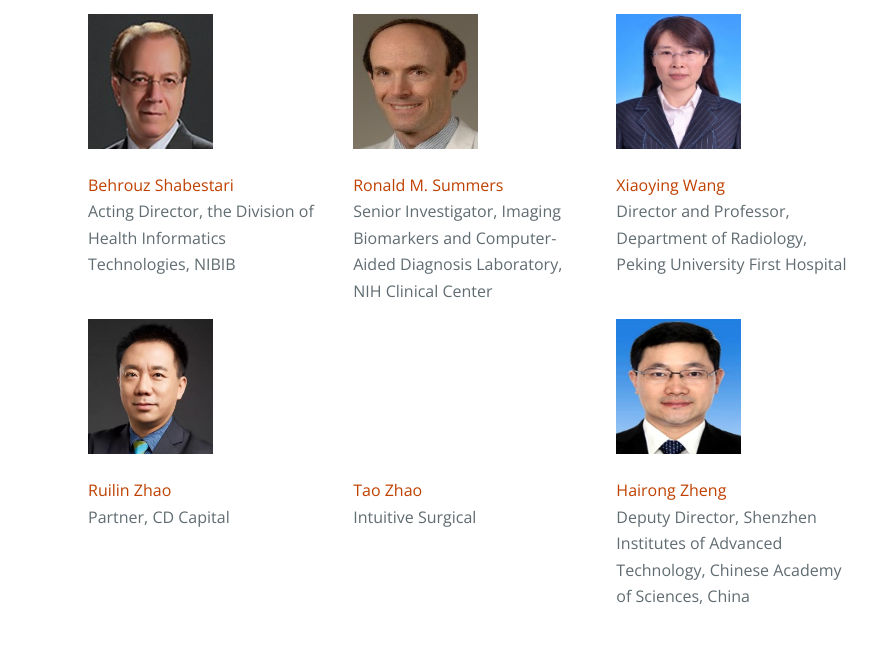
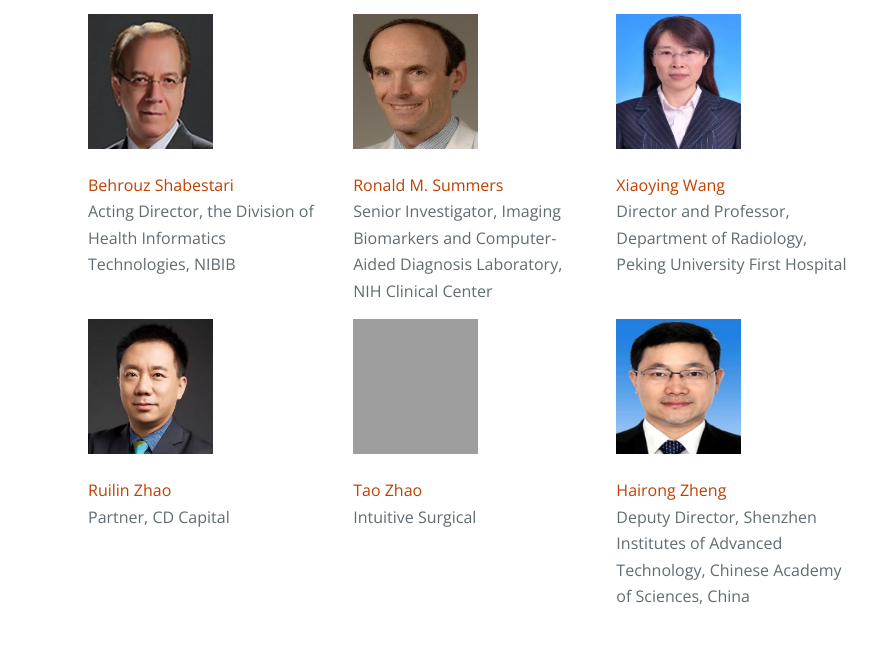
Before and after one commit to uiilab/uiilab.github.io, a website: page index.html in a window 1280 px wide. Shown: the part 3881-4526 px from the top of the page, without its empty margins (192-1087 px from the left). Drawn offline with nearby package versions, Linux system fonts and the light colour scheme; grey boxes are pictures that could not be loaded.

Commit message:
add zhao tao

```diff
--- a/index.html
+++ b/index.html
@@ -144,7 +144,7 @@
       <td style="border-style:none"; width=300; align='left'; valign='top'><font size="3"><font color="#C04000">Xiaoying Wang</font><br />Director and Professor, Department of Radiology, Peking University First Hospital</font></td>
       <tr>
         <td style="border-style:none"><a target="_blank"><img src="./images/speakers/rzhao.jpg" width=125; height=135></a></td>
-      <td style="border-style:none"> </td>
+      <td style="border-style:none"><a target="_blank"><img src="./images/speakers/tzhao.jpg" width=125; height=135></a> </td>
       <td style="border-style:none"><a target="_blank"><img src="./images/speakers/hzheng.jpg" width=125; height=135></a></td>
       </tr>
       <tr>
```
Also changed, not shown: 1 other file.
